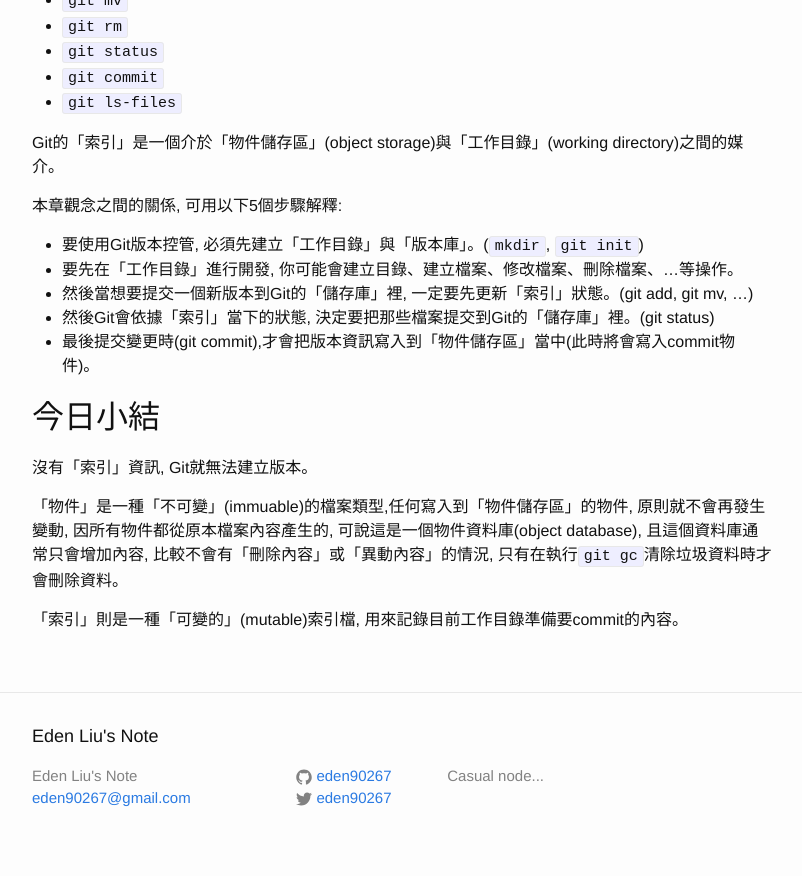
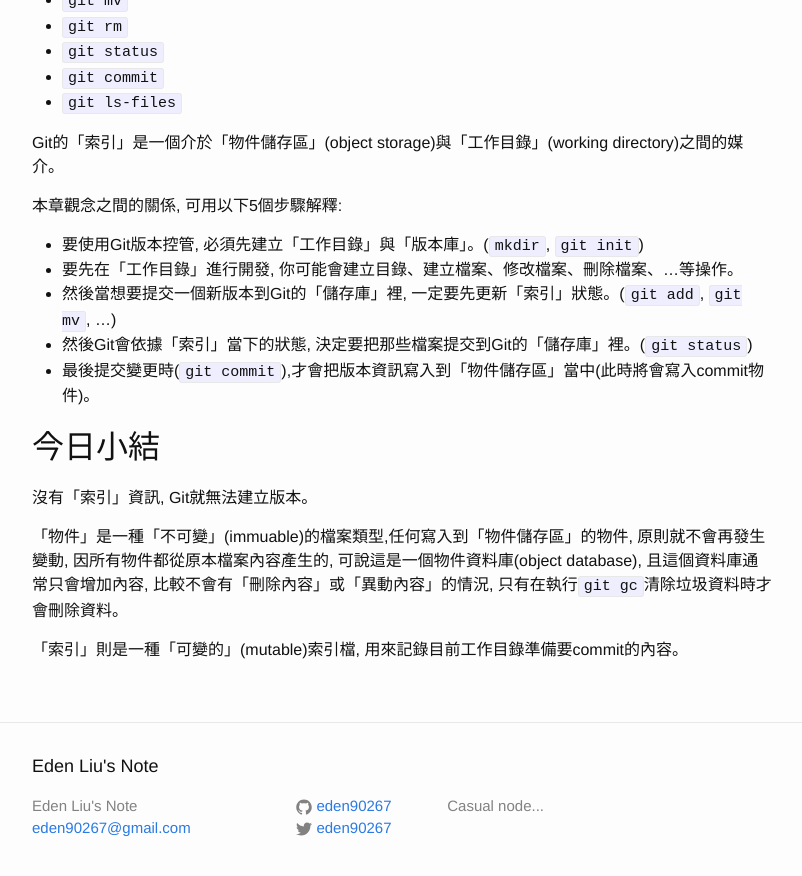
Before and after one commit to eden90267/eden90267.github.io, a Jekyll site: the page built from _posts/2016-03-01-github-study-nodes.md, in a window 1280 px wide and 900 px high, scrolled down 9030 px. Shown: the top 876 px of the window, without its empty margins (238-1040 px from the left). Built offline with Jekyll 4.4.1, drawn with Linux system fonts in a browser that asks for light colours.

```diff
--- a/_posts/2016-03-01-github-study-nodes.md
+++ b/_posts/2016-03-01-github-study-nodes.md
@@ -361,9 +361,9 @@ Git的「索引」是一個介於「物件儲存區」(object storage)與「工
 
 - 要使用Git版本控管, 必須先建立「工作目錄」與「版本庫」。(`mkdir`, `git init`)
 - 要先在「工作目錄」進行開發, 你可能會建立目錄、建立檔案、修改檔案、刪除檔案、...等操作。
-- 然後當想要提交一個新版本到Git的「儲存庫」裡, 一定要先更新「索引」狀態。(git add, git mv, ...)
-- 然後Git會依據「索引」當下的狀態, 決定要把那些檔案提交到Git的「儲存庫」裡。(git status)
-- 最後提交變更時(git commit),才會把版本資訊寫入到「物件儲存區」當中(此時將會寫入commit物件)。
+- 然後當想要提交一個新版本到Git的「儲存庫」裡, 一定要先更新「索引」狀態。(`git add`, `git mv`, ...)
+- 然後Git會依據「索引」當下的狀態, 決定要把那些檔案提交到Git的「儲存庫」裡。(`git status`)
+- 最後提交變更時(`git commit`),才會把版本資訊寫入到「物件儲存區」當中(此時將會寫入commit物件)。
 
 ## 今日小結 ##
 
```
